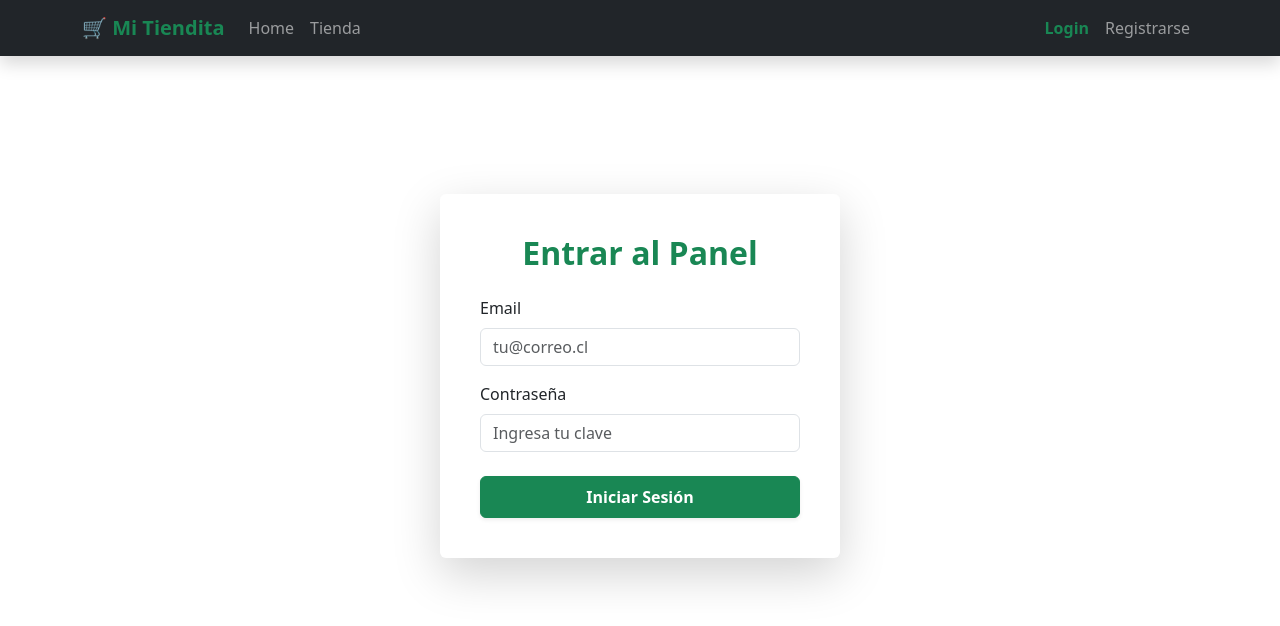
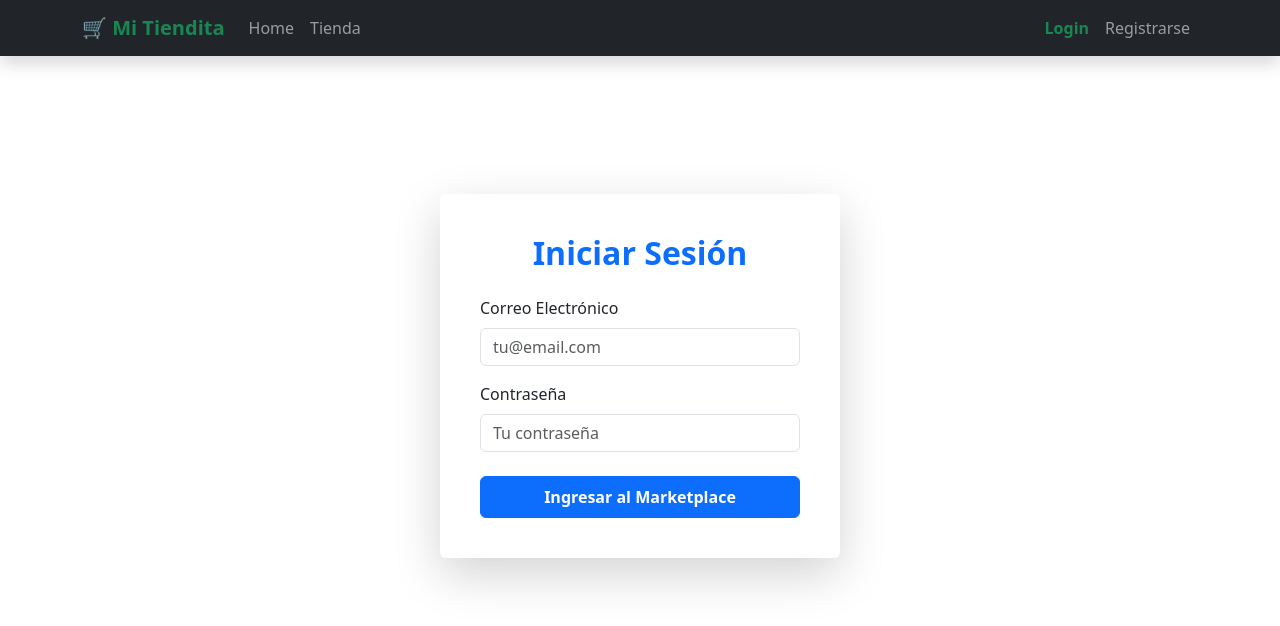
Before and after one commit to DNel23/ProyectoFinalMarketPlace, a React (Vite) app in the folder marketplace-frontend/: page /login in a window 1280 px wide. Shown: the top 626 px of the page. Built offline with nearby package versions, Linux system fonts and the light colour scheme; no server answers.

Commit message:
Update Login.jsx

```diff
--- a/marketplace-frontend/src/views/Login.jsx
+++ b/marketplace-frontend/src/views/Login.jsx
@@ -1,58 +1,52 @@
 import { useState, useContext } from "react";
-import { UserContext } from "../context/UserProvider";
+import { Container, Form, Button, Card, Alert } from "react-bootstrap";
 import { useNavigate } from "react-router-dom";
-import { Form, Button, Container, Card, Alert } from "react-bootstrap";
+import { UserContext } from "../context/UserProvider"; // 1. Importar el contexto
 
 const Login = () => {
   const [email, setEmail] = useState("");
   const [password, setPassword] = useState("");
   const [error, setError] = useState("");
 
+  // 2. Extraer la función login del contexto
   const { login } = useContext(UserContext);
   const navigate = useNavigate();
 
-  const handleSubmit = (e) => {
+  const handleLogin = async (e) => {
     e.preventDefault();
     setError("");
 
     if (!email.trim() || !password.trim()) {
-      setError("Por favor, completa ambos campos.");
+      setError("Email y contraseña son obligatorios.");
       return;
     }
 
+    // 3. Llamada asíncrona a tu backend en Render
+    const success = await login({ email, password });
 
-    if (password.length < 6) {
-      setError("La contraseña debe tener al menos 6 caracteres.");
-      return;
+    if (success) {
+      alert("¡Inicio de sesión exitoso!");
+      // Al navegar a /perfil, App.jsx re-evaluará el estado 'user'
+      navigate("/perfil");
+    } else {
+      setError("Credenciales incorrectas o problema de conexión con el servidor.");
     }
-
-
-    const emailRegex = /^[^\s@]+@[^\s@]+\.[^\s@]+$/;
-    if (!emailRegex.test(email)) {
-      setError("El formato del correo no es válido.");
-      return;
-    }
-
-    login({ email, nombre: "Vendedor de Puente Alto", token: "abc-123" });
-    alert("¡Sesión iniciada con éxito!");
-    navigate("/perfil");
   };
 
   return (
     <Container className="d-flex justify-content-center align-items-center" style={{ minHeight: "80vh" }}>
       <Card style={{ width: "400px" }} className="shadow-lg border-0 p-4">
         <Card.Body>
-          <h2 className="text-center mb-4 text-success fw-bold">Entrar al Panel</h2>
+          <h2 className="text-center mb-4 text-primary fw-bold">Iniciar Sesión</h2>
 
+          {error && <Alert variant="danger" className="py-2 small">{error}</Alert>}
 
-          {error && <Alert variant="danger" className="py-2 small text-center">{error}</Alert>}
-
-          <Form onSubmit={handleSubmit}>
+          <Form onSubmit={handleLogin}>
             <Form.Group className="mb-3">
-              <Form.Label>Email</Form.Label>
+              <Form.Label>Correo Electrónico</Form.Label>
               <Form.Control
                 type="email"
-                placeholder="tu@correo.cl"
+                placeholder="tu@email.com"
                 value={email}
                 onChange={(e) => setEmail(e.target.value)}
               />
@@ -62,14 +56,14 @@ const Login = () => {
               <Form.Label>Contraseña</Form.Label>
               <Form.Control
                 type="password"
-                placeholder="Ingresa tu clave"
+                placeholder="Tu contraseña"
                 value={password}
                 onChange={(e) => setPassword(e.target.value)}
               />
             </Form.Group>
 
-            <Button variant="success" type="submit" className="w-100 fw-bold py-2 shadow-sm">
-              Iniciar Sesión
+            <Button variant="primary" type="submit" className="w-100 fw-bold py-2">
+              Ingresar al Marketplace
             </Button>
           </Form>
         </Card.Body>
```
